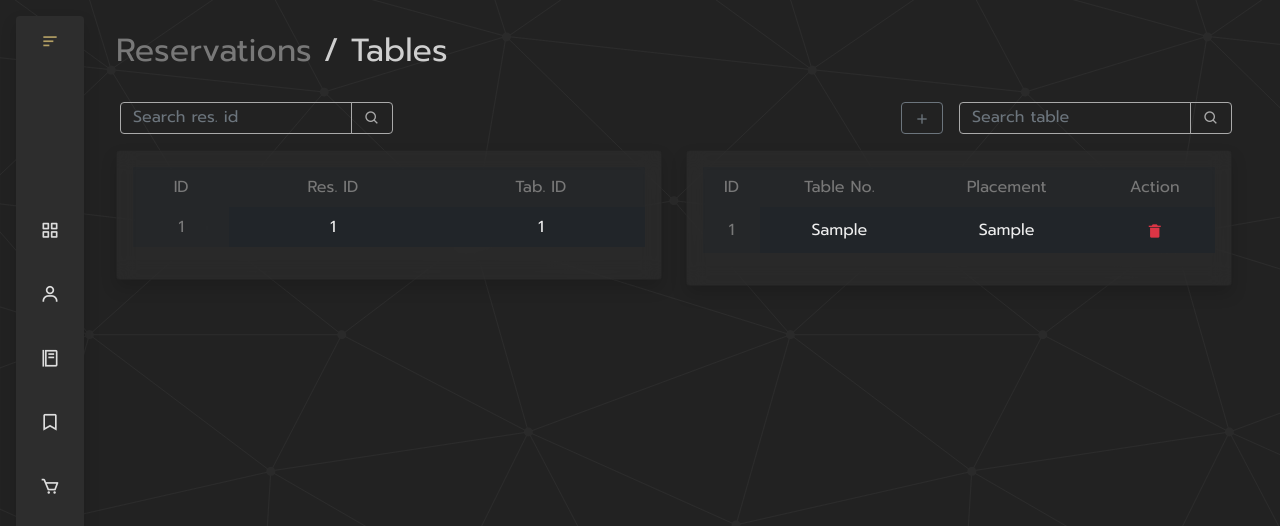
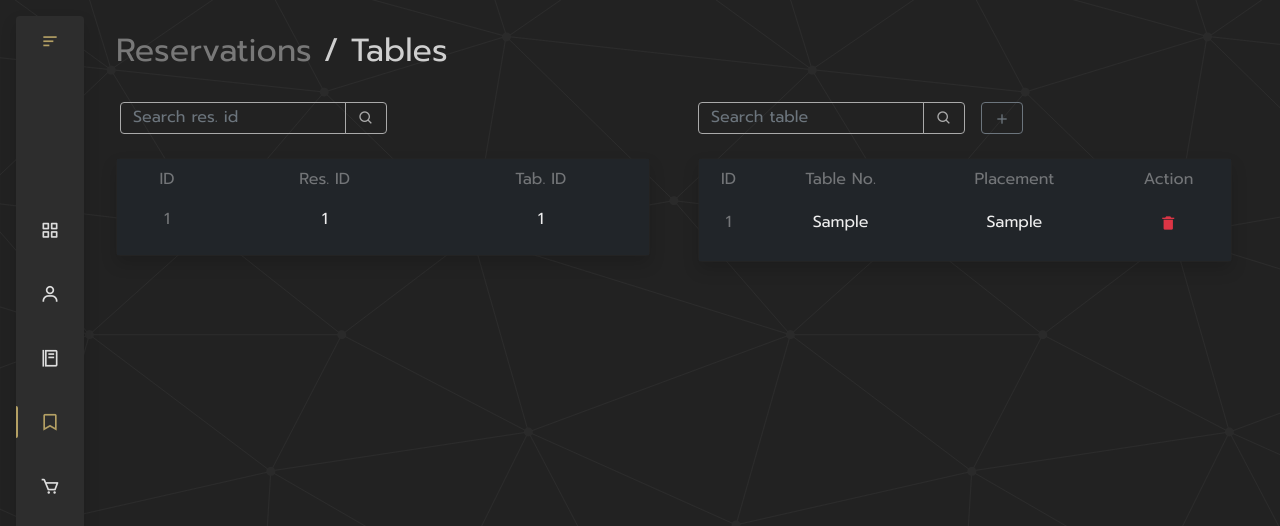
Before and after one commit to v-rowjee/DinasAdmin, a PHP site: page /tables.php in a window 1280 px wide. Shown: the top 526 px of the page. Run offline with PHP 8.4, Linux system fonts and the light colour scheme; the visitor is signed in with stand-in values (Sample User, id 1); tables that the repository leaves empty or names only in its code hold one stand-in row (values such as "Sample post"); some web fonts are replaced.

Commit message:
reserve + table

```diff
--- a/includes/reservation_edit.php
+++ b/includes/reservation_edit.php
@@ -31,7 +31,7 @@ if(isset($_POST['save'])){
 
     $uid=$_POST['uid']; $date=$_POST['date'] ;$time=$_POST['time']; $guest=$_POST['guest']; $status=$_POST['status'];
 
-    ####    VALIDATION FOR STATUS CHECK OUT   #### NOT WORKING
+    ####    VALIDATION FOR STATUS CHECK OUT   ####
     if($status == 'check-out'){
         $sql6 = "DELETE FROM res_tab WHERE rid = ? ";
         $result6 = $conn->prepare($sql6);
--- a/reservations.php
+++ b/reservations.php
@@ -38,7 +38,7 @@ if(isset($_GET['edit'])){
       <hr>
       <?php
 
-        $date = date("Y-m-d"); $time = '%'; $status = '%'; $search = ''; $allDates='checked';
+        $date = date("Y-m-d", strtotime("+1 day")); $time = '%'; $status = '%'; $search = ''; $allDates='checked';
 
         if(isset($_POST['search-reservation'])){
 
--- a/tables.php
+++ b/tables.php
@@ -1,6 +1,6 @@
 <?php
 ob_start();
-$active= 'tables';
+$active= 'reservations';
 include_once 'includes/header.php';
 include 'includes/db_connect.php';
 
@@ -20,7 +20,7 @@ if(isset($_GET['dlt'])){
             <h2><a href="reservations.php" style="color: #888;">Reservations</a> / Tables</h2>
             </div>
         </div>
-        <div class="row mb-3">
+        <div class="row my-3 gx-5">
             <!-- SEARCH RES_TAB -->
             <div class="col-12 col-md-6 mt-3">
                 <?php
@@ -59,8 +59,8 @@ if(isset($_GET['dlt'])){
                     </div>
                 </form>
                 <!-- RES_TAB -->
-                <div class="card bg-grey shadow mt-3 text-center">
-                    <div class="card-body" style="overflow-x: hidden;">
+                <div class="card bg-grey shadow mt-4 text-center">
+                    <div class="card-body overflow-x-hidden p-0 bg-dark">
                         <table class="table table-dark table-borderless table-hover">
                             <thead>
                                 <tr>
@@ -84,7 +84,6 @@ if(isset($_GET['dlt'])){
             </div>
             <!-- SEARCH TABLES -->
             <div class="col-12 col-md-6 mt-3">
-                <!-- SEARCH BAR -->
                 <?php
                 $search2 = "";
                 $msg = "";
@@ -113,20 +112,20 @@ if(isset($_GET['dlt'])){
                 ?>
 
                 <form action="<?php echo htmlspecialchars($_SERVER["PHP_SELF"])?>" method="post">
-                    <!-- Button trigger modal -->
-                    <button type="button" class="btn btn-outline-secondary h-2rem ms-auto me-3" title="Add New Table" data-bs-toggle="modal" data-bs-target="#addTable">
-                        <i class="bx bx-plus"></i>
-                    </button>
                     <div class="input-group w-50">
                         <input type="text" name="search-input" class="form-control" placeholder="Search table" value="<?php echo $search2 ?>">
                         <button type="submit" name="search-tables" class="input-group-text" title="Search">
                             <i class='bx bx-search'></i>
                         </button>
                     </div>
+                    <!-- Button trigger modal -->
+                    <button type="button" class="btn btn-outline-secondary h-2rem ms-3" title="Add New Table" data-bs-toggle="modal" data-bs-target="#addTable">
+                        <i class="bx bx-plus"></i>
+                    </button>
                 </form>
 
-                <div class="card bg-grey shadow mt-3 text-center">
-                    <div class="card-body" style="overflow-x: hidden;">
+                <div class="card bg-grey shadow mt-4 text-center">
+                    <div class="card-body overflow-x-hidden p-0 bg-dark">
                         <table class="table table-dark table-borderless table-hover">
                             <thead>
                                 <tr>
```
Also changed, not shown: includes/reservation_new.php (+35 -13 lines).
